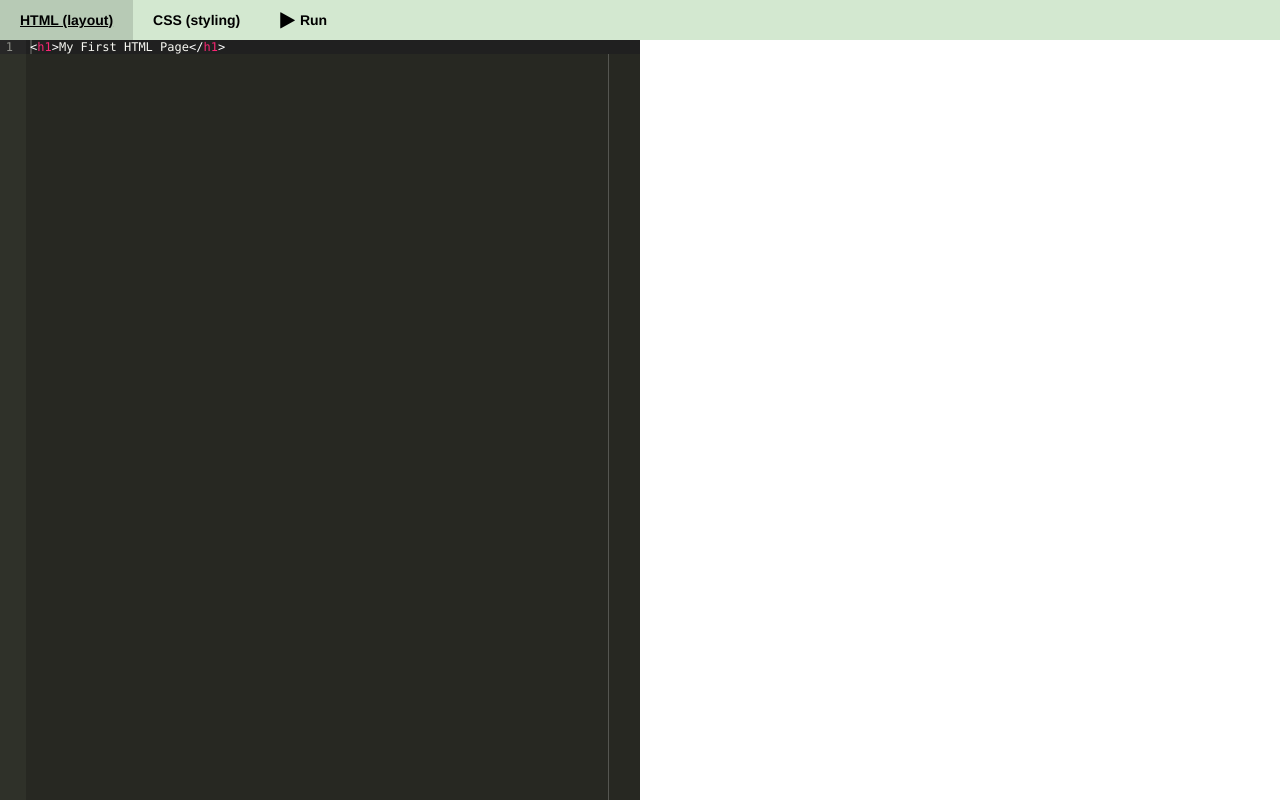
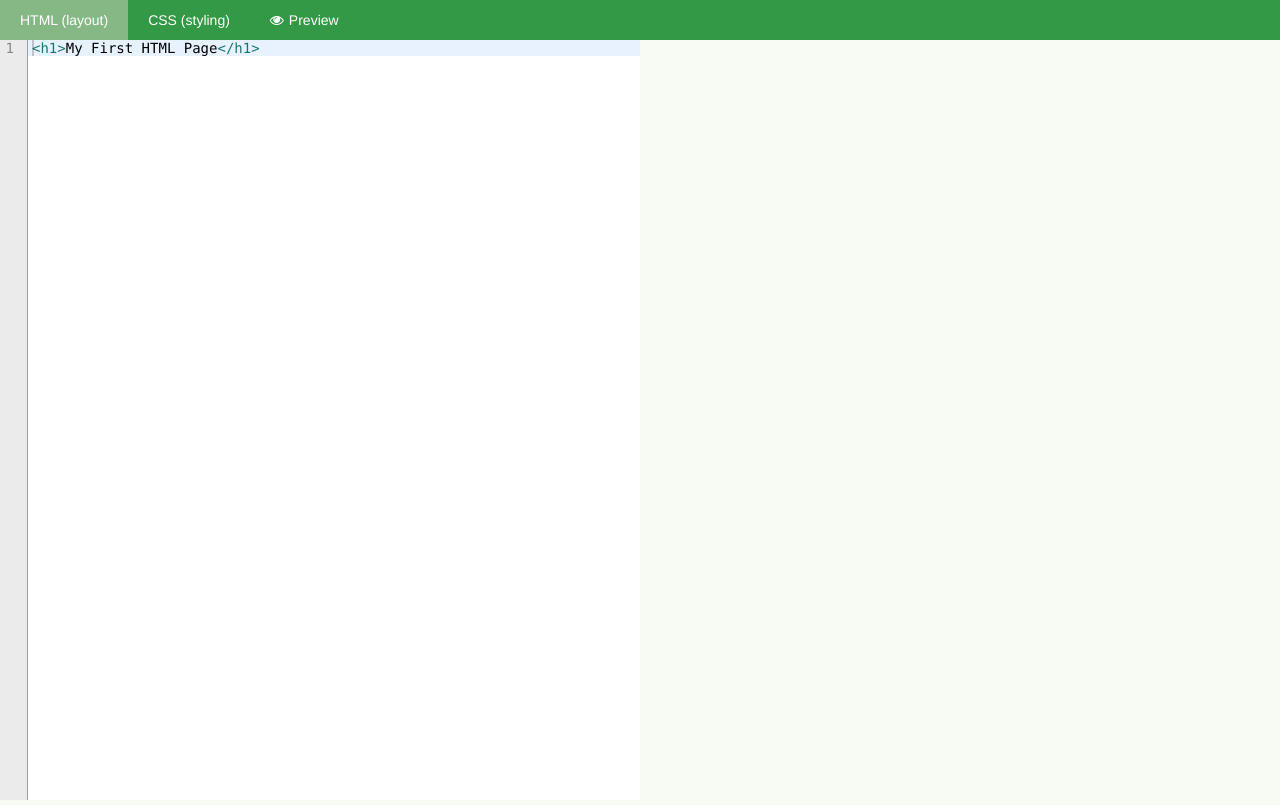
Before and after one commit to sedan07/codeclub-online-editor, a plain HTML site: page public_html/index.html in a window 1280 px wide. Drawn offline with Linux system fonts and the light colour scheme.

Commit message:
Improved basic styling and fixed saving bug

```diff
--- a/public_html/css/global.css
+++ b/public_html/css/global.css
@@ -1,9 +1,16 @@
+body {
+    font-size: 14px;
+    background-color: #F8FAF4;
+    -webkit-font-smoothing: antialiased;
+}
+
 #editor {
     position: absolute;
     top: 0;
     right: 0;
     bottom: 0;
     left: 0;
+    font-size: 14px;
 }
 
 .primaryNav, .commands {
@@ -20,20 +27,22 @@
 .primaryNav li a, .commands li a {
     padding: 20px;
     line-height: 40px;
-    color: #000;
-    font-weight: bold;
+    color: #fff;
+    font-weight: normal;
 }
 
-.primaryNav li a:hover {
+.primaryNav li a:hover, .commands li a:hover {
     cursor: pointer;
+    text-decoration: none;
+    background-color: #3E753E;
 }
 
 .primaryNav li a.current {
-    background-color: #B7CAB5;
+    background-color: #86B886;
 }
 
 .header {
-    background-color:  #d3e8d0;
+    background-color: #349946;
     min-height: 40px;
 }
 
@@ -56,4 +65,5 @@ a i {
 #previewWindow {
     width: 100%;
     height: 100%;
+
 }
--- a/public_html/index.html
+++ b/public_html/index.html
@@ -18,13 +18,13 @@
                     <li><a ng-click="changeTab('css')" ng-class="{current: currentTab == 'css'}">CSS (styling)</a></li>
                 </ul>
                 <ul class="commands">
-                    <li><a ng-click="publish()" href=""><i class="fa fa-play fa-lg"></i>Run</a></li>
+                    <li><a ng-click="publish()" href=""><i class="fa fa-eye"></i>Preview</a></li>
                 </ul>
             </div>
         </div>
         <div class="row editor-container">
             <div class="col-md-6">
-                <div ui-ace="{theme: 'monokai'}" mode='currentTab' on-load='aceLoaded' id="editor"></div>
+                <div ui-ace="{theme: 'eclipse'}" mode='currentTab' on-load='aceLoaded' id="editor"></div>
             </div>
             <div class="col-md-6">
                 <iframe id="previewWindow"></iframe>
--- a/public_html/js/controllers/EditorController.js
+++ b/public_html/js/controllers/EditorController.js
@@ -25,12 +25,14 @@ angular.module('ccApp.controllers', ['LocalStorageModule']).
     };
 
     $scope.changeTab = function(newTab) {
+        $scope.files[$scope.currentTab] = $scope.editor.getValue();
         $scope.currentTab = newTab;
         $scope.editor.setSession($scope.sessions[$scope.currentTab]);
-        $scope.files[$scope.currentTab] = $scope.editor.getValue();
     }
 
     $scope.save = function() {
+        $scope.files[$scope.currentTab] = $scope.editor.getValue();
+
         if ($scope.localStoragePromise) {
             $timeout.cancel($scope.localStoragePromise);
         }
```
